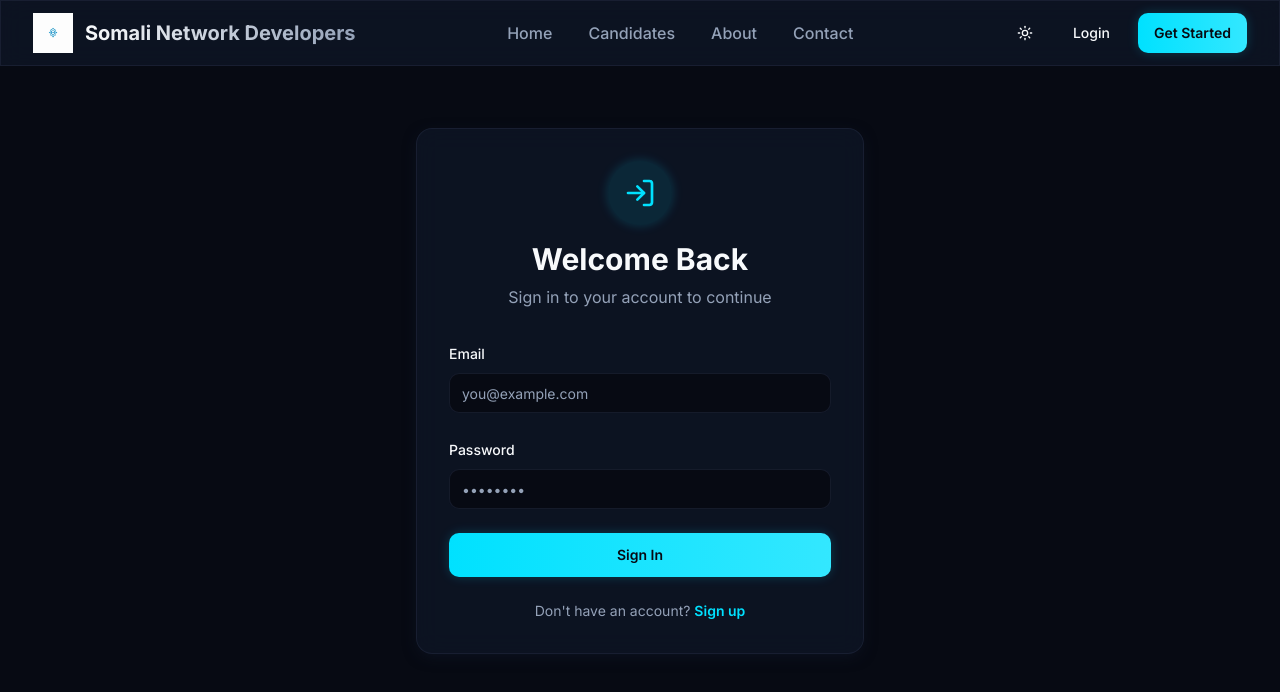
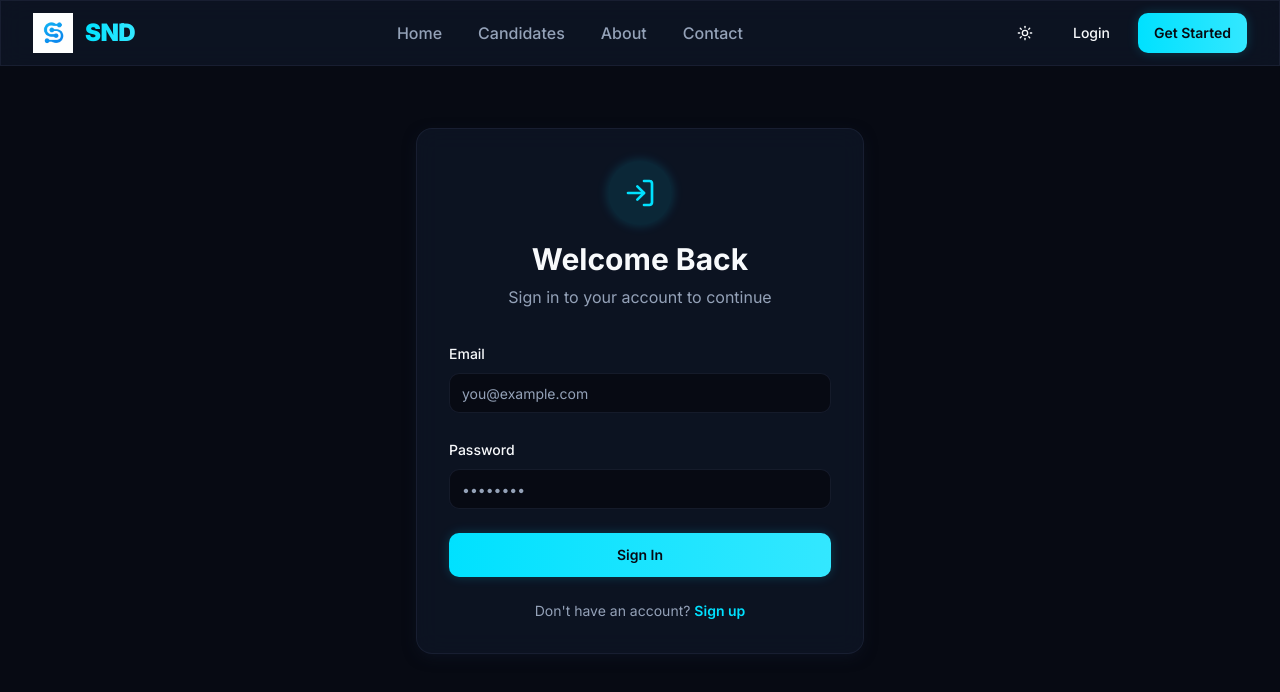
Before and after one commit to Diini03/somalinetworkdevelopers, a React (Vite) app: page /login in a window 1280 px wide. Shown: the top 692 px of the page. Built offline with nearby package versions, Linux system fonts and the light colour scheme; the HTML template or start-up script is replaced by a standard one.

Commit message:
Update logo and brand name

```diff
--- a/src/components/Navbar.tsx
+++ b/src/components/Navbar.tsx
@@ -5,7 +5,7 @@ import { useState, useEffect } from "react";
 import { supabase } from "@/integrations/supabase/client";
 import { useToast } from "@/hooks/use-toast";
 import { useTheme } from "next-themes";
-import sndLogo from "@/assets/snd-logo.png";
+import sndLogo from "@/assets/snd-icon.png";
 import {
   DropdownMenu,
   DropdownMenuContent,
@@ -99,16 +99,9 @@ export const Navbar = () => {
               alt="SND Logo"
               className="w-10 h-10 transition-all duration-300 group-hover:scale-110"
             />
-            <div className="hidden lg:block">
-              <span className="text-xl font-bold bg-gradient-to-r from-foreground to-muted-foreground bg-clip-text text-transparent">
-                Somali Network Developers
-              </span>
-            </div>
-            <div className="hidden sm:block lg:hidden">
-              <span className="text-xl font-bold bg-gradient-to-r from-foreground to-muted-foreground bg-clip-text text-transparent">
-                SND
-              </span>
-            </div>
+            <span className="text-2xl font-black tracking-tight bg-gradient-to-r from-primary to-primary-glow bg-clip-text text-transparent">
+              SND
+            </span>
           </Link>
 
           {/* Desktop Navigation */}
```
Also changed, not shown: src/assets/snd-icon.png (added).
